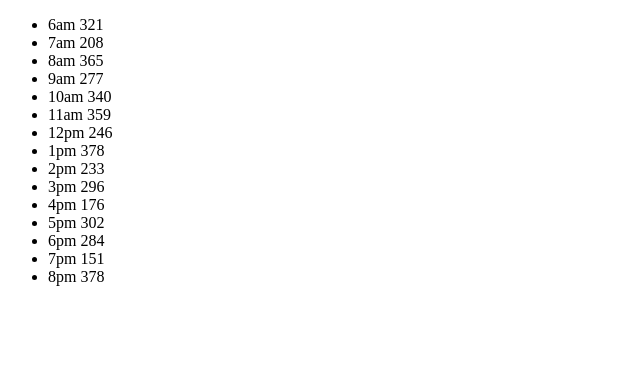
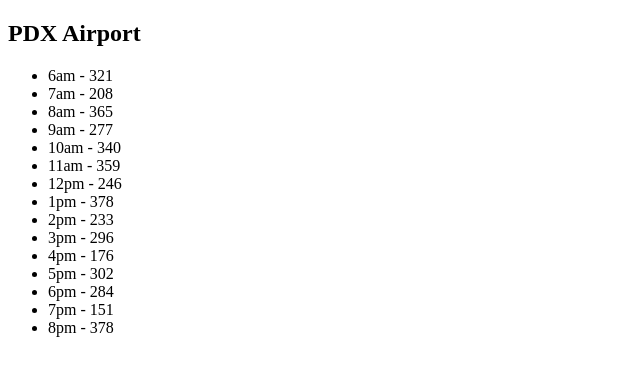
Before and after one commit to heicj/cookie-stand, a plain HTML site: page sales.html in a window 1280 px wide. Shown: the whole page, without its empty margins (0-640 px from the left). Drawn offline with Linux system fonts and the light colour scheme.

Commit message:
constructs h2 title with one object and creates li for each hour and sales

```diff
--- a/sales.html
+++ b/sales.html
@@ -7,6 +7,7 @@
     <title>Document</title>
 </head>
 <body id = "body">
+    <div id = "div"></div>
     <ul id= "ul"></ul>
     <script src = "salmonCookies.js"></script>
 </body>
--- a/salmonCookies.js
+++ b/salmonCookies.js
@@ -2,7 +2,6 @@
 // https://developer.mozilla.org/en-US/docs/Web/JavaScript/Reference/Global_Objects/Math/random
 
 const hours = ['6am', '7am', '8am', '9am', '10am', '11am', '12pm', '1pm', '2pm', '3pm', '4pm', '5pm', '6pm', '7pm', '8pm'];
-const stores = ['pdxAirport', 'pioneerSquare', 'powell', 'stJohn', 'waterfront'];
 
 
 function getRandomIntInclusive(min, max) {
@@ -63,14 +62,32 @@ const pdxAirport = {
 }
 // pdxAirport.render();
 pdxAirport.salesByHour();
-
+// pdxAirport.render();
 console.log(pdxAirport);
 console.log(pdxAirport.salesByHour[1]);
+
+// function render() {
+//     const div = document.getElementById('div');
+//     const h2 = document.createElement('h2');
+//     h2.textContent = this.name;
+//     div.appendChild(h2);
+
+//     const list = document.getElementById('ul');
+//     for( let i = 0; i < this.salesByHour.length; i++) {
+//         const li = document.createElement('li');
+//         li.textContent = this.salesByHour[i].hour + ' ' + this.salesByHour[i].cookiesSold
+//         list.appendChild(li);
+//     }
+// }
+const div = document.getElementById('div');
+const h2 = document.createElement('h2');
+h2.textContent = pdxAirport.name;
+div.appendChild(h2);
 
 const list = document.getElementById('ul');
 for( let i = 0; i < pdxAirport.salesByHour.length; i++) {
         const li = document.createElement('li');
-    li.textContent = pdxAirport.salesByHour[i].hour + ' ' + pdxAirport.salesByHour[i].cookiesSold
+        li.textContent = pdxAirport.salesByHour[i].hour + ' - ' + pdxAirport.salesByHour[i].cookiesSold
         list.appendChild(li);
     }
 
@@ -81,7 +98,8 @@ const pioneerSquare = {
         max: 24,
         avgCookie: 1.2,
         custPerHour: getRandomIntInclusive,
-    hourSale: hourSale
+        hourSale: hourSale,
+        // render: render
     }
 
     // console.log(pioneerSquare.custPerHour(pioneerSquare.min,pioneerSquaree.max));
@@ -92,7 +110,8 @@ const powell = {
     max: 38,
     avgCookie: 3.7,
     custPerHour: getRandomIntInclusive,
-    hourSale: hourSale
+    hourSale: hourSale,
+    // render: render
 }
 
 // console.log(pioneerSquare.custPerHour(powell.min,powell.max));
@@ -104,7 +123,8 @@ const stJohn = {
     max: 38,
     avgCookie: 2.3,
     custPerHour: getRandomIntInclusive,
-    hourSale: hourSale
+    hourSale: hourSale,
+    // render: render
 }
 
 
@@ -114,8 +134,14 @@ const waterfront = {
     max: 16,
     avgCookie: 4.6,
     custPerHour: getRandomIntInclusive,
-    hourSale: hourSale
+    hourSale: hourSale,
+    // render: render
 }
+
+const stores = ["pdxAirport", "pioneerSquare", "powell", "stJohn", "waterfront"];
+// for (let i = 0; i < stores.length; i ++){
+//     stores[i].render();
+// }
 
 // console.log('this is waterfront custperHour ' + waterfront.custPerHour())
 
```
Lines whose indentation alone changed are shown as unchanged.
